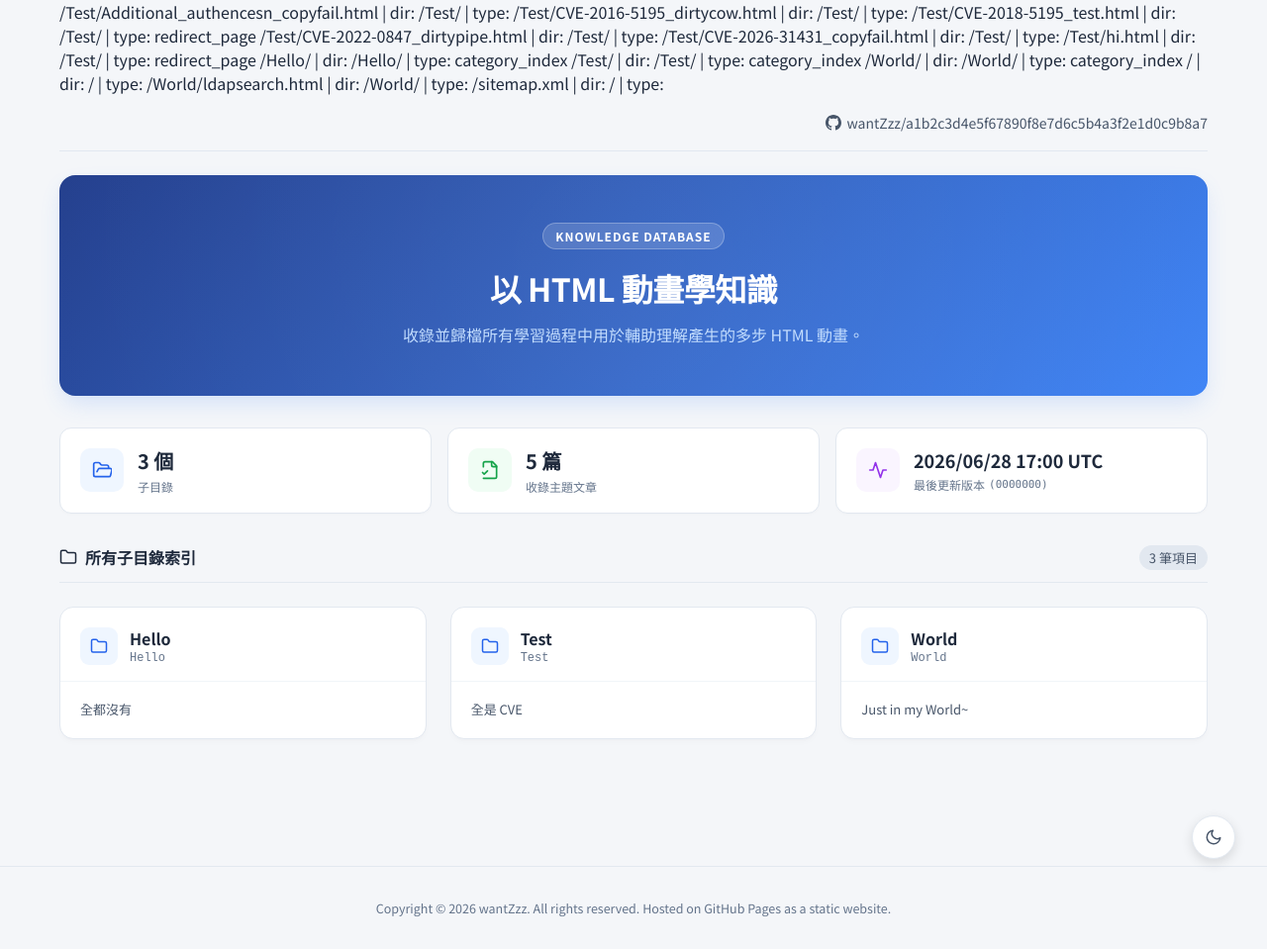
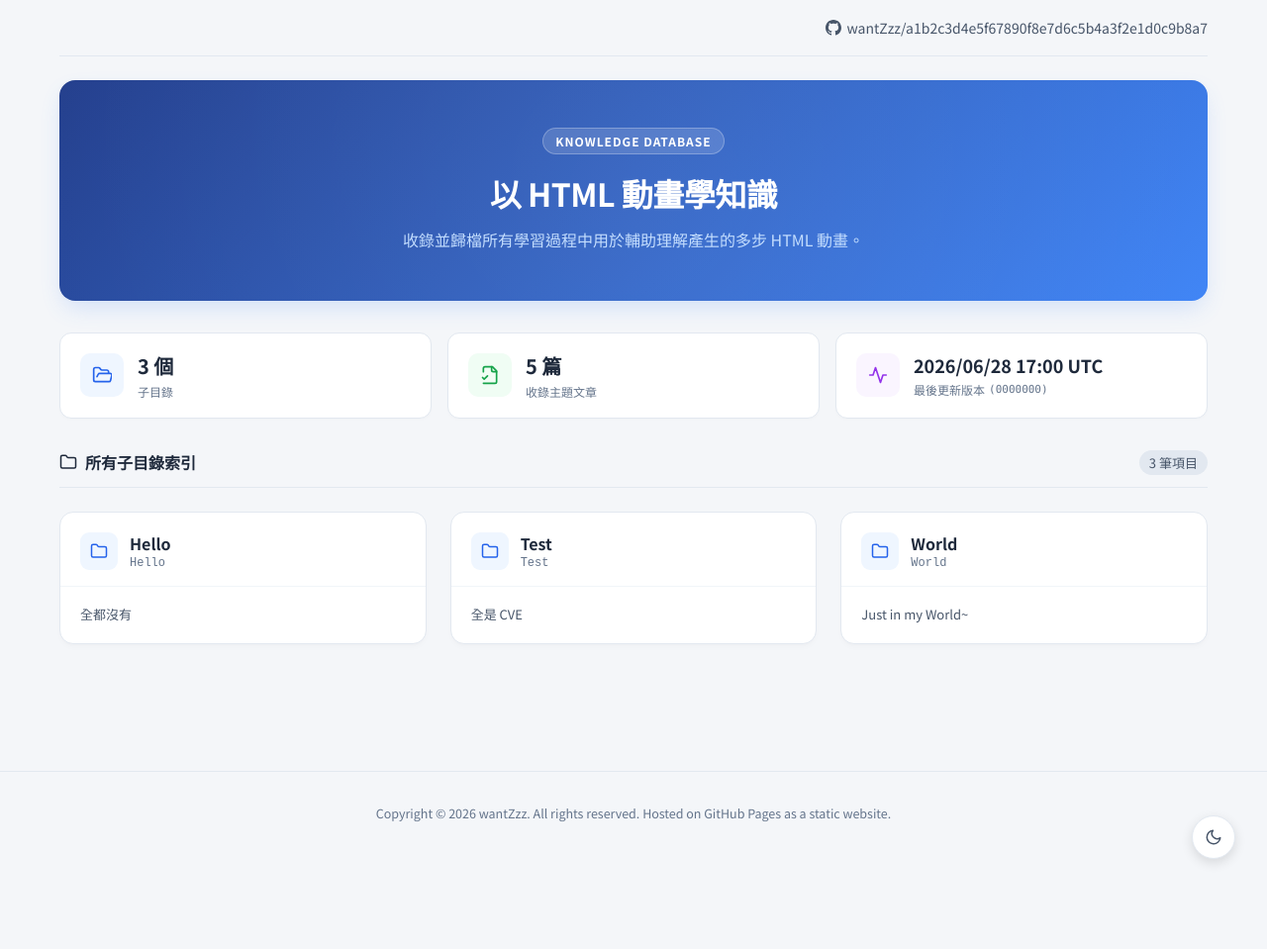
Before and after one commit to wantZzz/a1b2c3d4e5f67890f8e7d6c5b4a3f2e1d0c9b8a7, a Jekyll site: the page built from index.html, in a window 1280 px wide. Shown: the whole page at 99% size. Built offline with Jekyll 4.4.1, drawn with Linux system fonts in a browser that asks for light colours; after the commit the page ends 900 px from its top, so only the background shows below that.

Commit message:
Update index.html

```diff
--- a/index.html
+++ b/index.html
@@ -254,9 +254,9 @@
 {% assign category_count = category_pages | size %}
 
 {% assign total_articles = 0 %}
-{% for p in site.pages %}
-    {% if p.type != "category_index" and p.url != "/" and p.url != "/index.html" and p.dir != "/" and p.type != "redirect_page"%}
-        {% assign total_articles = total_articles | plus: 1 %}
+{% for p in site.html_pages %}
+    {% if p.type != "category_index" and p.type != "redirect_page" and p.url != "/" and p.url != "/index.html" %}
+	{% assign total_articles = total_articles | plus: 1 %}
     {% endif %}
 {% endfor %}
 
@@ -264,9 +264,6 @@
 {% assign category_pages_sorted = category_pages | sort: "title" %}
 
 <div class="portal-wrapper">
-{% for p in site.pages %}
-	{{ p.url }} | dir: {{ p.dir }} | type: {{ p.type }}
-{% endfor %}
 
     <!-- 頂部導航欄 -->
     <nav class="navbar">
```
